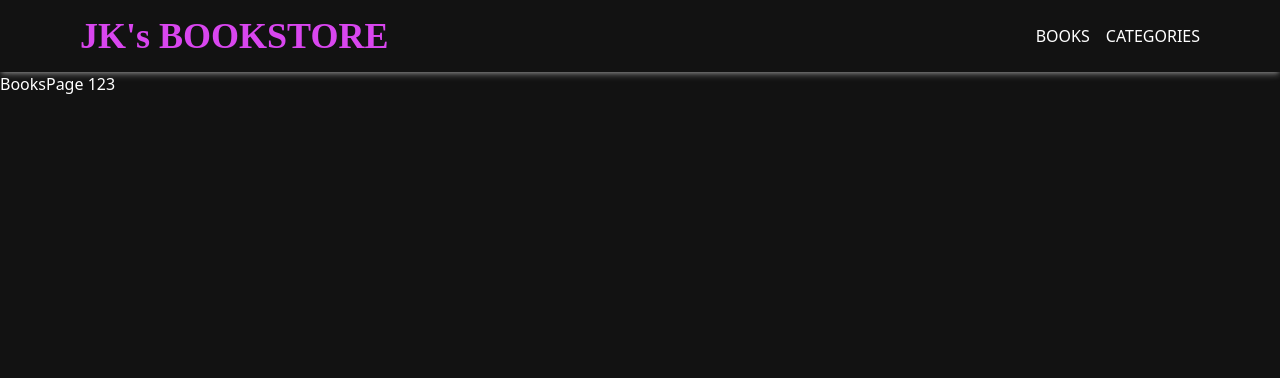
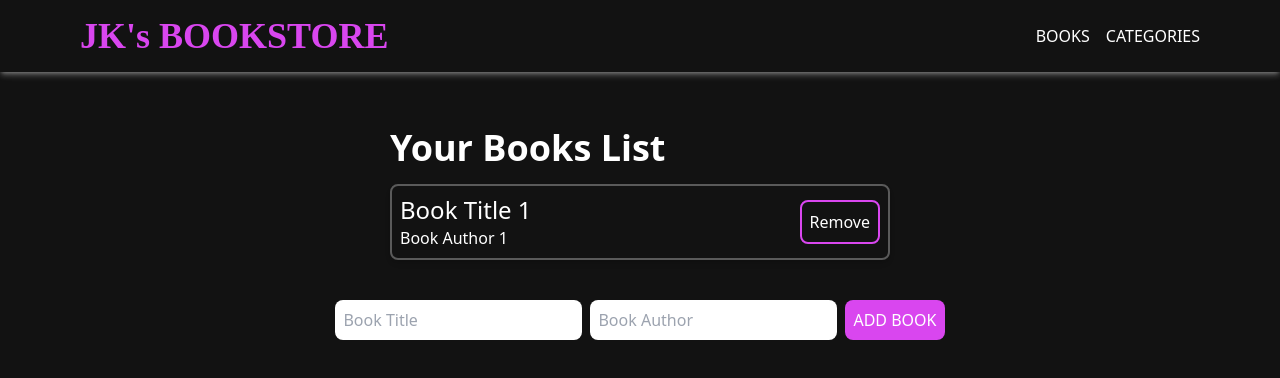
Before and after one commit to ohyajk/Bookstore, a React (Create React App) app: page / in a window 1280 px wide. Shown: the top 378 px of the page. Built offline with nearby package versions, Linux system fonts and the light colour scheme; the HTML template or start-up script is replaced by a standard one.

Commit message:
Add Components in Books Page

```diff
--- a/src/Pages/BooksPage.jsx
+++ b/src/Pages/BooksPage.jsx
@@ -1,8 +1,13 @@
 import React from "react";
+import AddBookForm from "../components/AddBookForm";
+import BooksList from "../components/BooksList";
 
 const BooksPage = () => {
   return (
-    <div>BooksPage 123</div>
+    <div className="flex flex-col justify-center items-center ">
+      <BooksList/>
+      <AddBookForm/>
+    </div>
   )
 }
 
```
